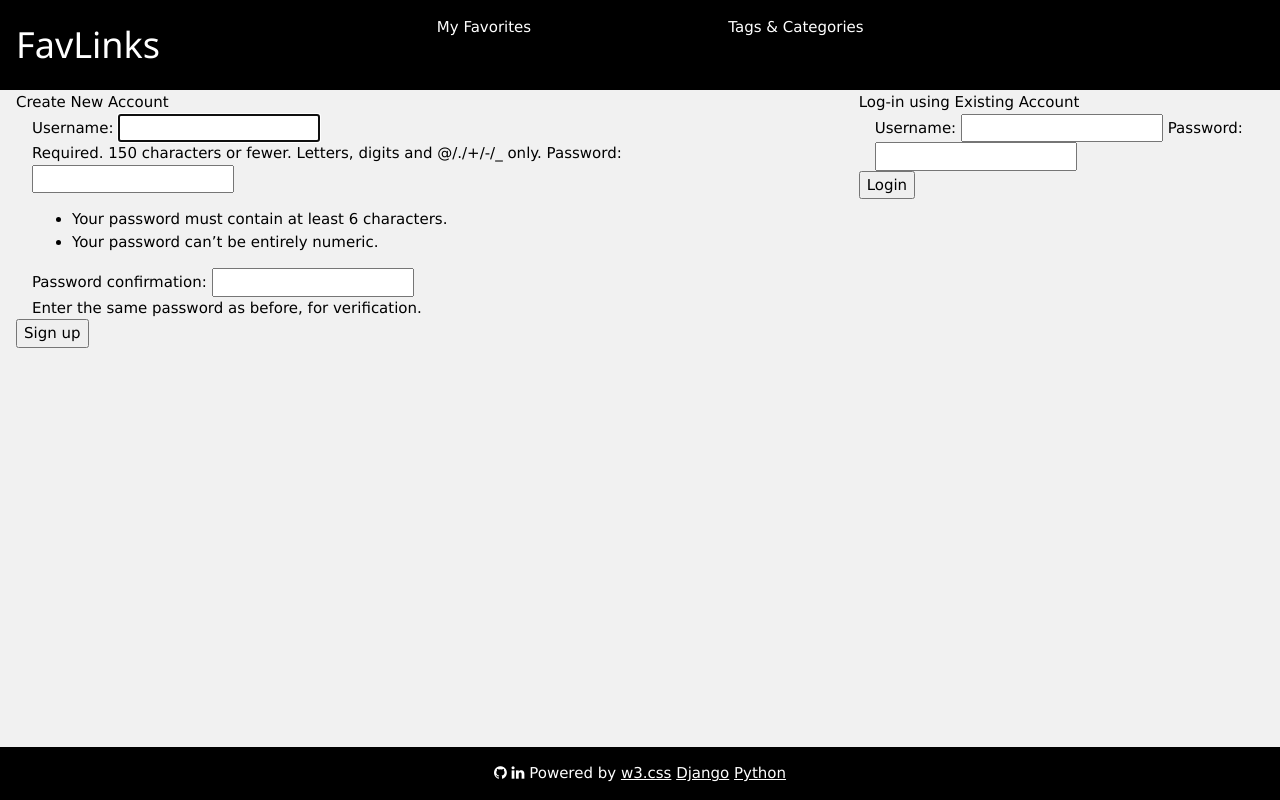
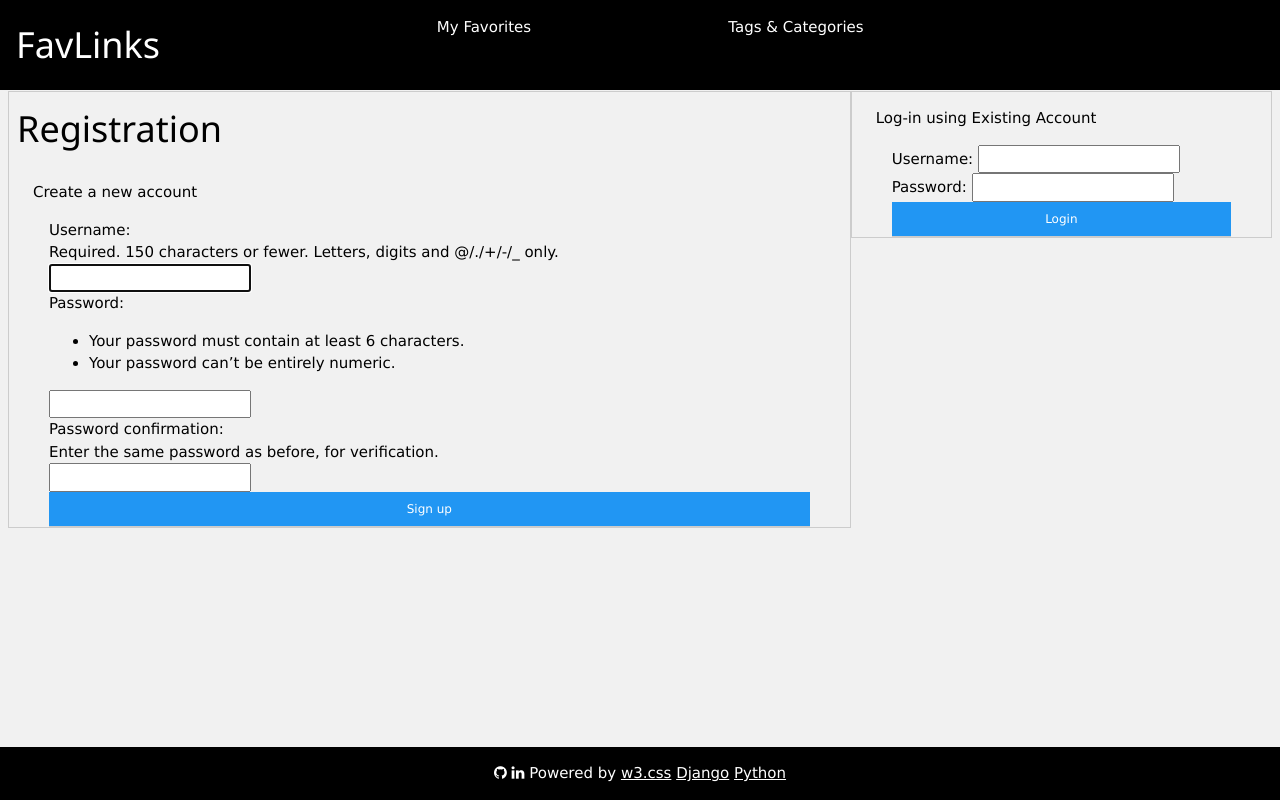
Before and after one commit to chayapan/favlinks, a Django app: page /signup/ in a window 1280 px wide. Run offline with Django 5.2, Linux system fonts and the light colour scheme.

Commit message:
clean up forms

```diff
--- a/favlinks/templates/registration/signup.html
+++ b/favlinks/templates/registration/signup.html
@@ -1,25 +1,28 @@
 {% extends "base.html" %}
 {% block content %}
     <!-- Left Column -->
-    <div class="w3-twothird">
-        Create New Account
+    <div class="w3-twothird w3-border">
+        <h1>Registration</h1>
 
-        <form action="{% url 'signup' %}" method="post">
+        <form class="w3-container" action="{% url 'signup' %}" method="post">
             {% csrf_token %}
-        <div class="w3-container">{{ signup_form.as_table }}</div>
-        <input type="submit" value="Sign up" />
-    </form>
+        <p>Create a new account</p>
+        <div class="w3-container">
+            {{ signup_form.as_div }}
+            <input class="w3-input w3-button w3-small w3-blue" type="submit" value="Sign up" />
+        </div>
+        </form>
 
     </div>
     <!-- Right Column -->
-    <div class="w3-third">
-        <form action="{% url 'login' %}" method="post">
+    <div class="w3-third w3-border">
+        <form class="w3-container" action="{% url 'login' %}" method="post">
             {% csrf_token %}
-        Log-in using Existing Account
+        <p>Log-in using Existing Account</p>
         <div class="w3-container">
-            {{ login_form.as_table }}
+            {{ login_form.as_div }}
+            <input class="w3-input w3-button w3-small w3-blue" type="submit" value="Login" />
         </div>
-        <input type="submit" value="Login" />
         </form>
     </div>
 {% endblock %}
```
Also changed, not shown: favlinks/templates/home.html (+14 -21 lines), favlinks/db.sqlite3.
